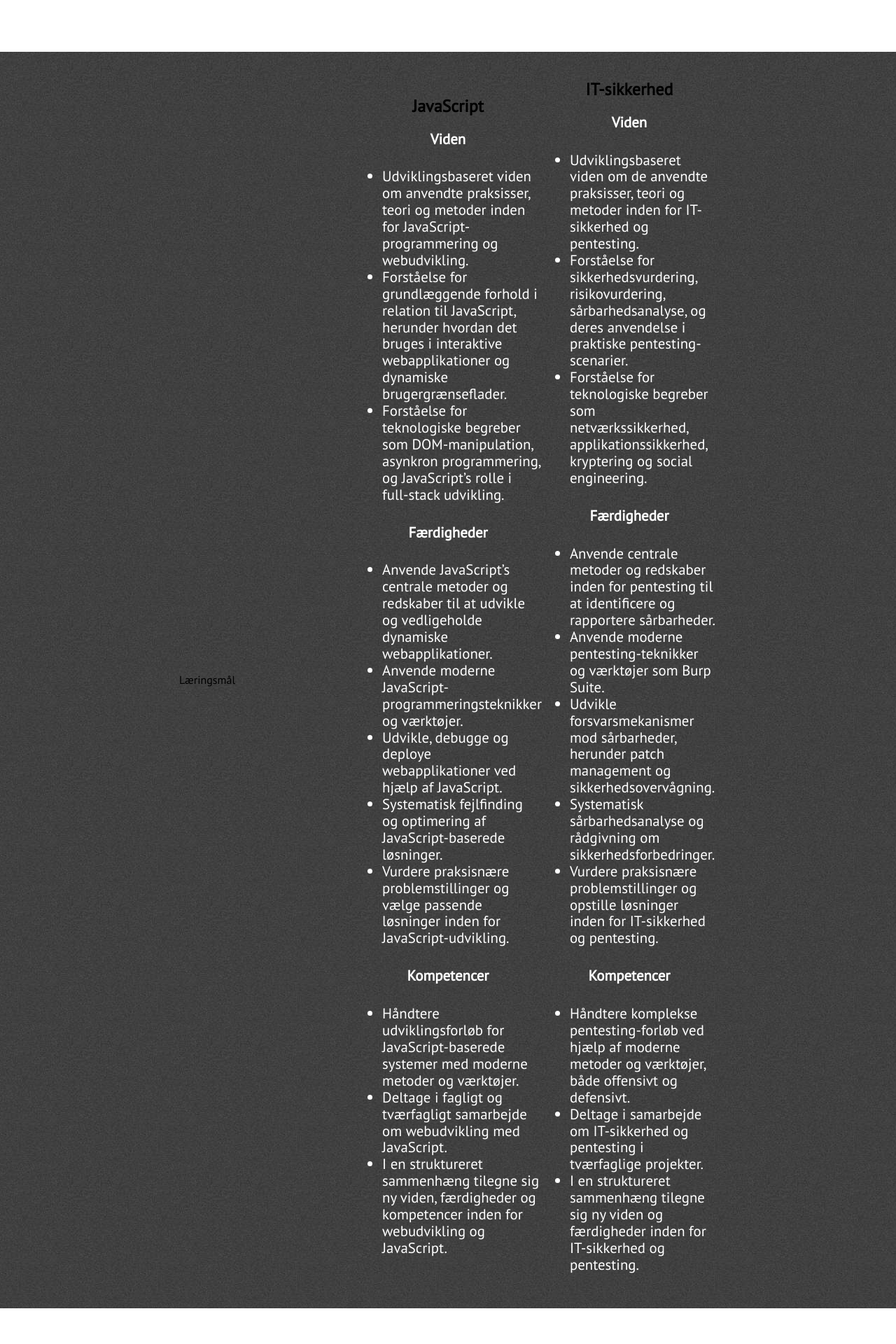
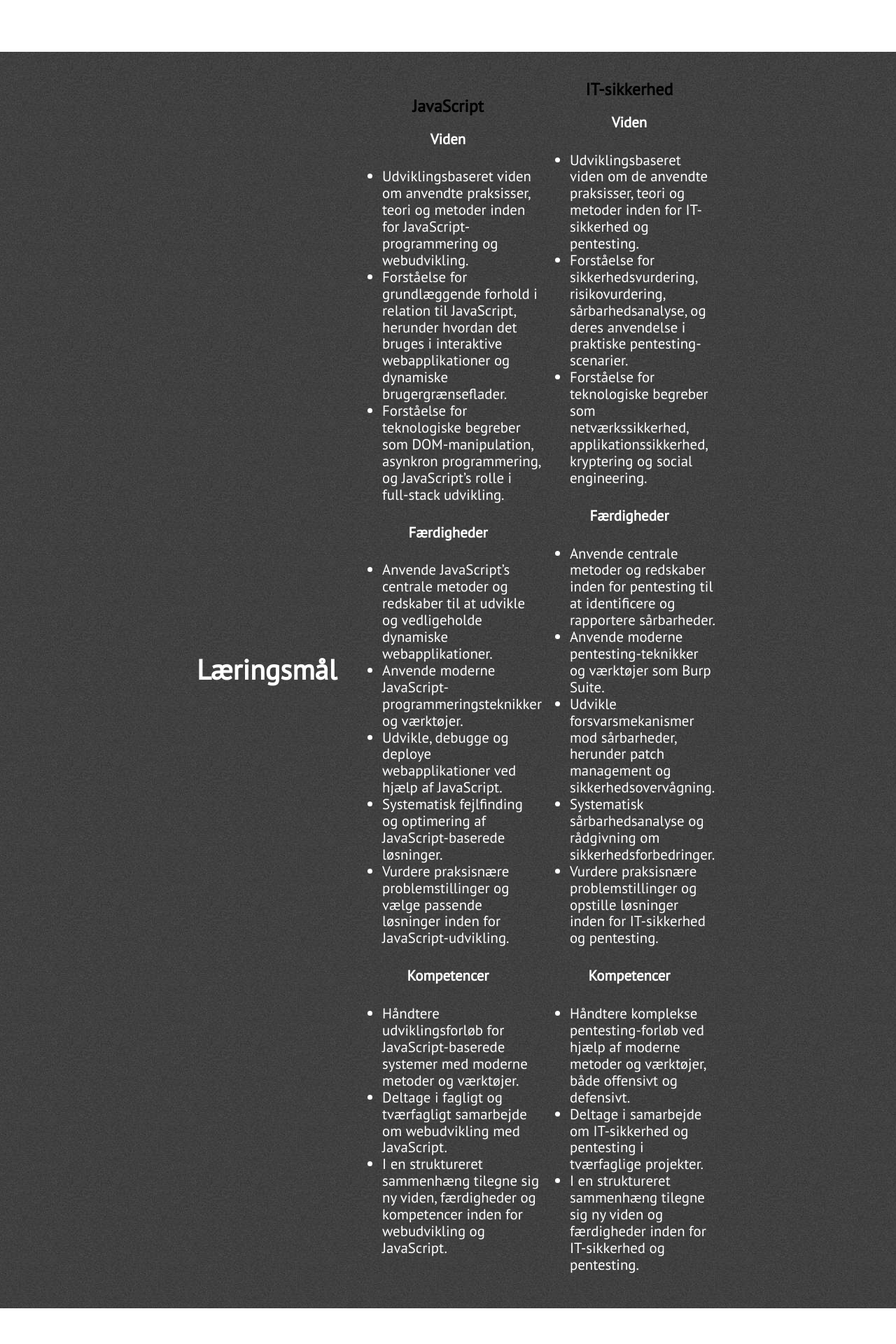
Before and after one commit to JustinAnthonyKapelke/Portfolio2, a Jekyll site: the page built from index.html, in a window 1280 px wide. Shown: the part 3932-5852 px from the top of the page at 70% size. Built offline with Jekyll 4.4.1, drawn with Linux system fonts in a browser that asks for light colours; nearby versions of some CDN libraries.

Commit message:
Update blogs.html

```diff
--- a/_includes/blogs.html
+++ b/_includes/blogs.html
@@ -1,6 +1,6 @@
 <div class="section-wrapper">
     <section class="section skills" id="skills">
-        <div class="section-heading2" id="skills-text">Læringsmål</div>
+        <div class="section-heading" id="skills-text">Læringsmål</div>
             <!-- JavaScript Læringsmål -->
             <div class="learning-goals">
                 <h2 class="center-align">JavaScript</h2>
```
